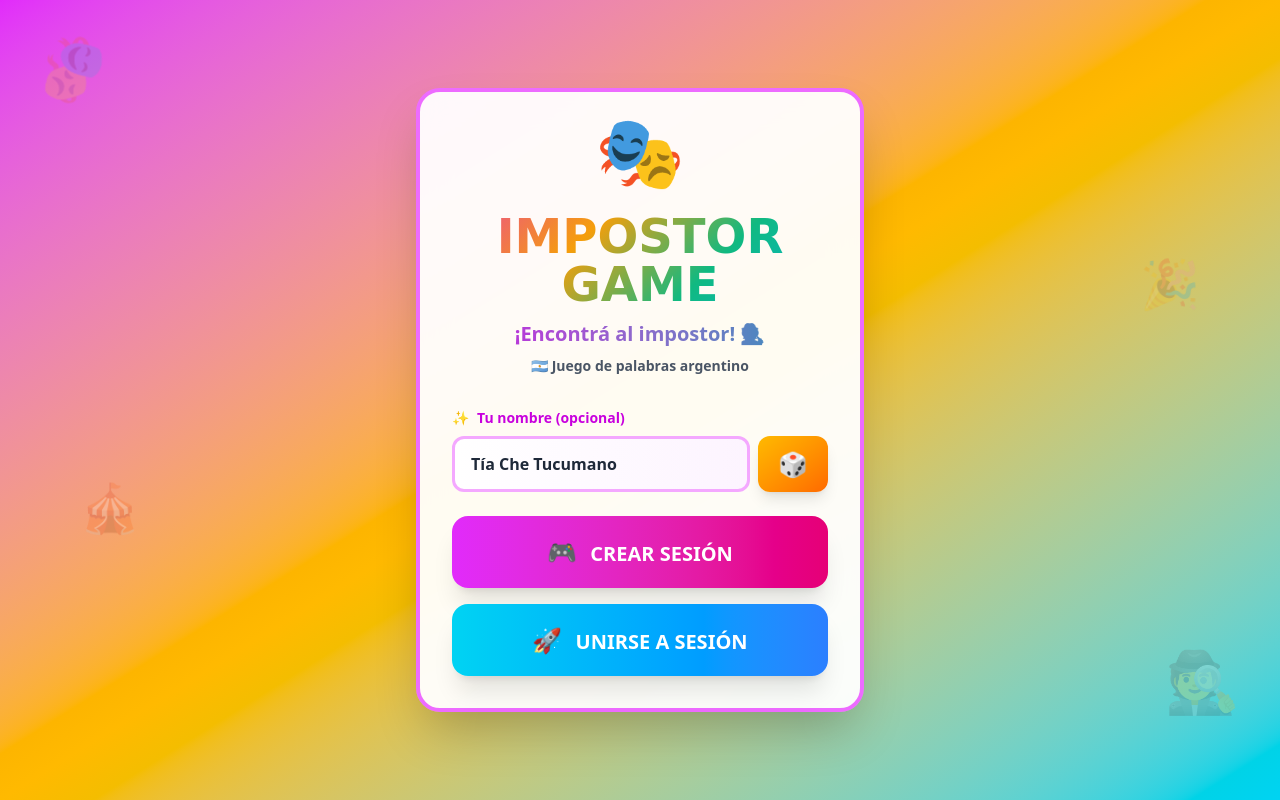
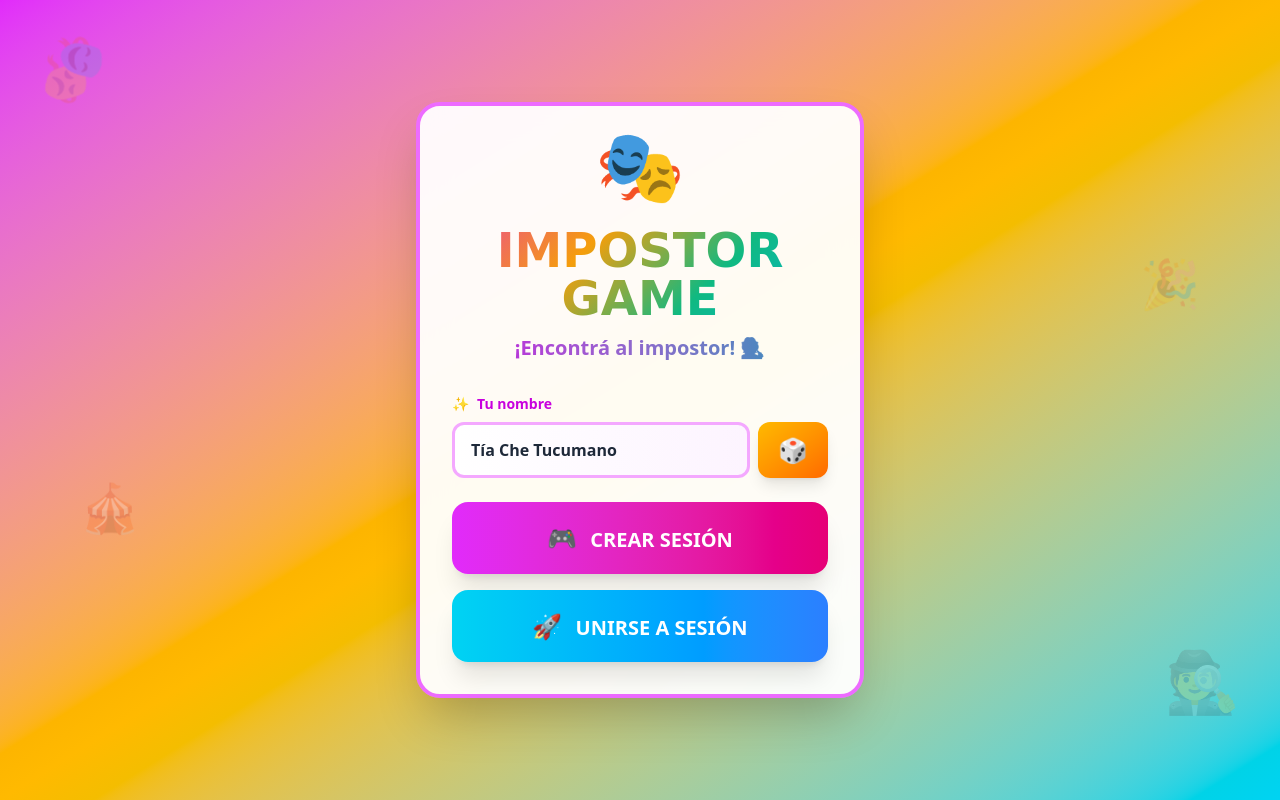
Before and after one commit to andresguibarra/impostor-game, a Vue app: page / in a window 1280 px wide. Built offline with nearby package versions, Linux system fonts and the light colour scheme; no server answers.

Commit message:
borro palbritas

```diff
--- a/src/components/HomeScreen.vue
+++ b/src/components/HomeScreen.vue
@@ -157,16 +157,13 @@ function generateName() {
         <p class="text-xl font-bold bg-gradient-to-r from-fuchsia-600 to-cyan-600 bg-clip-text text-transparent mb-2">
           ¡Encontrá al impostor! 🕵️
         </p>
-        <p class="text-sm text-gray-600 font-semibold">
-          🇦🇷 Juego de palabras argentino
-        </p>
       </div>
 
       <!-- Name input with fun styling -->
       <div class="mb-6 mt-8">
         <label class="block text-sm font-bold text-fuchsia-600 mb-2 flex items-center gap-2">
           <span>✨</span>
-          <span>Tu nombre (opcional)</span>
+          <span>Tu nombre</span>
         </label>
         <div class="flex gap-2">
           <input
```
